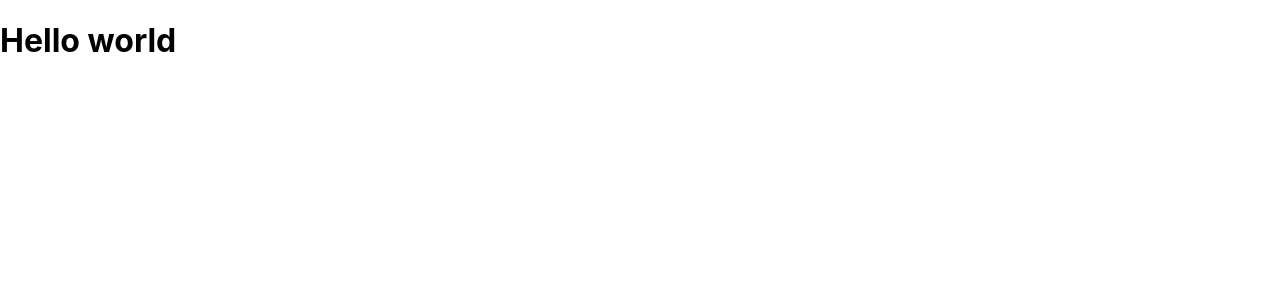
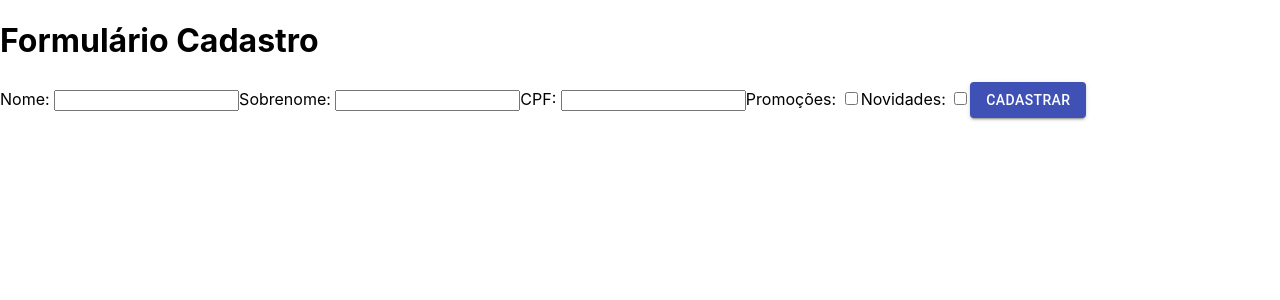
Before and after one commit to DeveloperGilbertoSilva/formulario-react, a React (Create React App) app: page / in a window 1280 px wide. Shown: the top 300 px of the page. Built offline with nearby package versions, Linux system fonts and the light colour scheme.

Commit message:
Iniciando com function components

```diff
--- a/package.json
+++ b/package.json
@@ -3,6 +3,7 @@
   "version": "0.1.0",
   "private": true,
   "dependencies": {
+    "@material-ui/core": "^4.11.2",
     "@testing-library/jest-dom": "^5.11.8",
     "@testing-library/react": "^11.2.2",
     "@testing-library/user-event": "^12.6.0",
--- a/src/App.js
+++ b/src/App.js
@@ -1,9 +1,13 @@
 import './App.css';
+import FormularioCadastro from './components/FormularioCadastro';
 
 function App() {
-  return (
-    <h1>Hello world</h1>
-  );
+    return (
+        <>
+            <h1>Formulário Cadastro</h1>
+            <FormularioCadastro/>
+        </>
+    );
 }
 
 export default App;
--- /dev/null
+++ b/src/components/FormularioCadastro.jsx
@@ -0,0 +1,27 @@
+import React from 'react';
+import {Button} from '@material-ui/core';
+
+function FormularioCadastro(){
+    return (
+        <form>
+            <label>Nome: </label>
+            <input type="text"/>
+
+            <label>Sobrenome: </label>
+            <input type="text"/>
+
+            <label>CPF: </label>
+            <input type="text"/>
+
+            <label>Promoções: </label>
+            <input type="checkbox"/>
+
+            <label>Novidades: </label>
+            <input type="checkbox"/>
+
+            <Button type="submit" variant="contained" color="primary">Cadastrar</Button>
+        </form>
+    );
+}
+
+export default FormularioCadastro;
```
Also changed, not shown: 2 other files (tests, documents, lock files or other folders).
